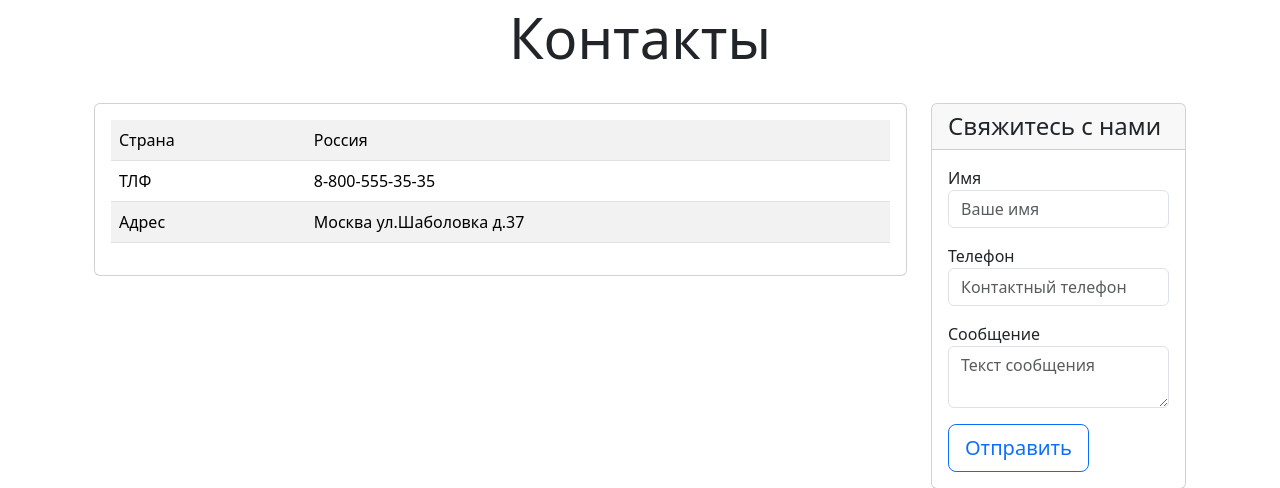
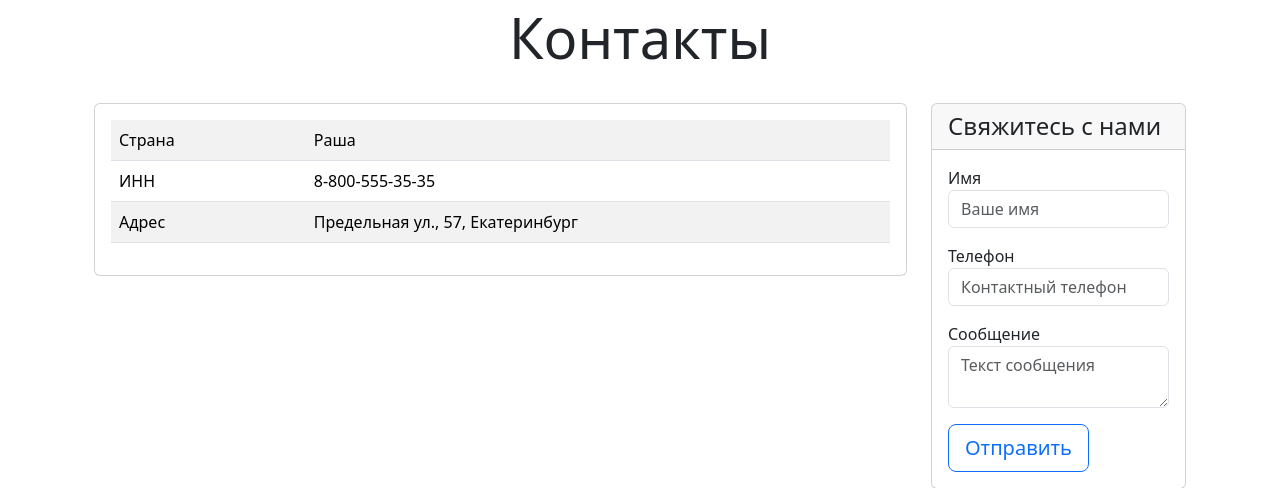
Before and after one commit to evgenyifedorov/homework_2Django, a Django app: template catalog/templates/catalog/contacts.html in a window 1280 px wide. Shown: the part 328-816 px from the top of the page. Run offline with Django 5.2, Linux system fonts and the light colour scheme; the template is opened without the code that fills it, so the values that code supplies are empty; some libraries are stand-ins or nearby versions.

Commit message:
add homework_20.2

```diff
--- a/catalog/templates/catalog/contacts.html
+++ b/catalog/templates/catalog/contacts.html
@@ -14,15 +14,15 @@
                     <table class="table table-striped">
                         <tr>
                             <td class="w-25">Страна</td>
-                            <td>Россия</td>
+                            <td>Раша</td>
                         </tr>
                         <tr>
-                            <td class="w-25">ТЛФ</td>
+                            <td class="w-25">ИНН</td>
                             <td>8-800-555-35-35</td>
                         </tr>
                         <tr>
                             <td class="w-25">Адрес</td>
-                            <td>Москва ул.Шаболовка д.37</td>
+                            <td>Предельная ул., 57, Екатеринбург</td>
                         </tr>
                     </table>
                 </div>
```
